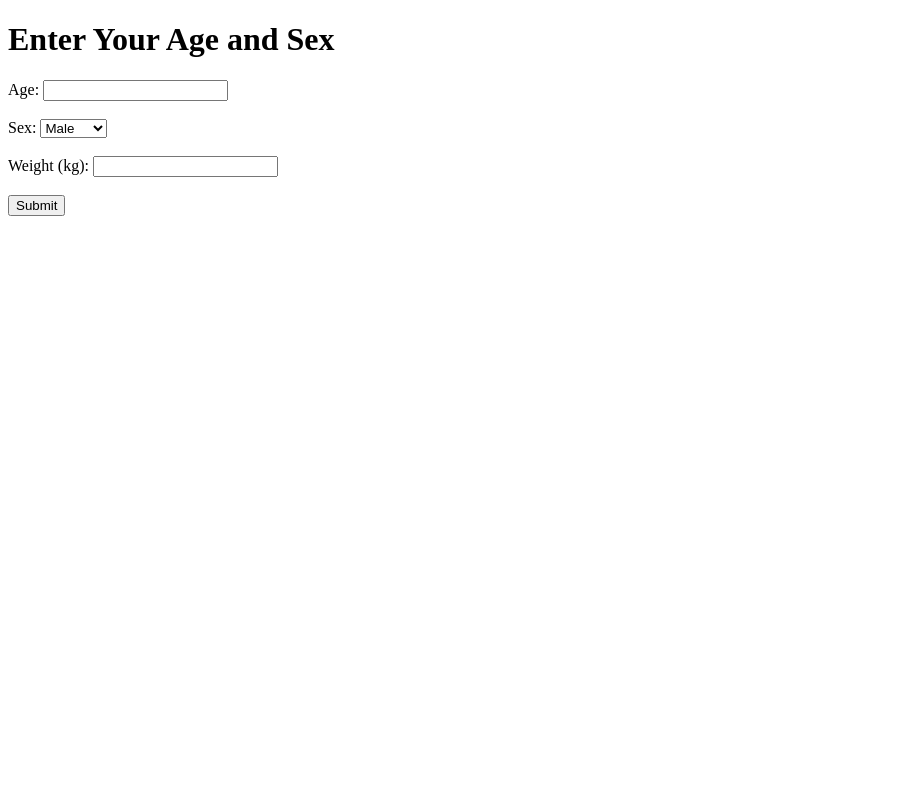
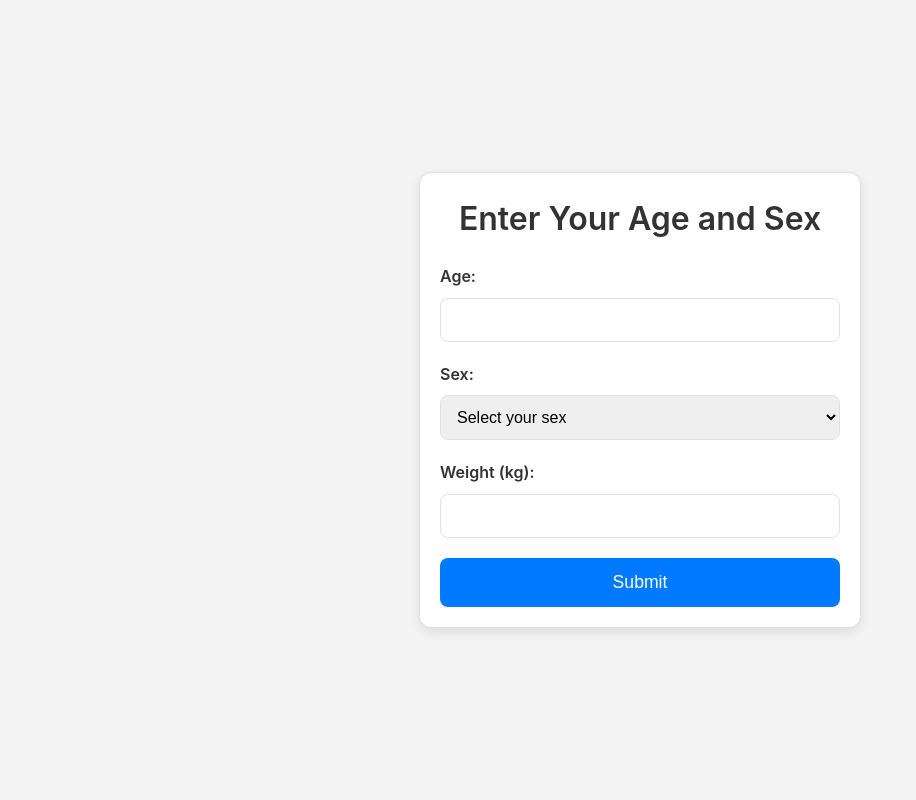
Before and after one commit to Rezatron/Recipe-Nutrient, a Flask app: page / in a window 1280 px wide. Shown: the whole page, without its empty margins (0-916 px from the left). Run offline with Flask 3, Linux system fonts and the light colour scheme.

Commit message:
form.html front end cleaned up

```diff
--- a/templates/form.html
+++ b/templates/form.html
@@ -5,23 +5,104 @@
     <meta charset="UTF-8">
     <meta name="viewport" content="width=device-width, initial-scale=1.0">
     <title>Age and Sex Form</title>
+    <style>
+        /* Reset default browser styles */
+        body, h1, h2, h3, p, ul, ol, li {
+            margin: 0;
+            padding: 0;
+        }
+
+        /* Set font family and size */
+        body {
+            font-family: -apple-system, BlinkMacSystemFont, "Segoe UI", Roboto, "Helvetica Neue", Arial, sans-serif;
+            font-size: 16px;
+            line-height: 1.6;
+            background-color: #f4f4f4;
+            display: flex;
+            justify-content: center;
+            align-items: center;
+            height: 100vh;
+        }
+
+        /* Form container */
+        form {
+            max-width: 400px;
+            width: 100%;
+            padding: 20px;
+            border: 1px solid #e0e0e0;
+            border-radius: 12px;
+            background-color: #fff;
+            box-shadow: 0 4px 12px rgba(0, 0, 0, 0.1);
+        }
+
+        h1 {
+            text-align: center;
+            margin-bottom: 20px;
+            color: #333;
+            font-weight: 600;
+        }
+
+        label {
+            display: block;
+            margin-bottom: 8px;
+            font-weight: 600;
+            color: #333;
+        }
+
+        input[type="number"],
+        select {
+            width: 100%;
+            padding: 12px;
+            font-size: 1em;
+            border: 1px solid #e0e0e0;
+            border-radius: 8px;
+            box-sizing: border-box;
+            margin-bottom: 20px;
+            transition: border-color 0.3s, box-shadow 0.3s;
+        }
+
+        input[type="number"]:focus,
+        select:focus {
+            border-color: #007aff;
+            box-shadow: 0 0 0 4px rgba(0, 122, 255, 0.2);
+            outline: none;
+        }
+
+        input[type="submit"] {
+            width: 100%;
+            padding: 14px;
+            font-size: 1.1em;
+            background-color: #007aff;
+            color: white;
+            border: none;
+            border-radius: 8px;
+            cursor: pointer;
+            transition: background-color 0.3s, box-shadow 0.3s;
+        }
+
+        input[type="submit"]:hover {
+            background-color: #005bb5;
+            box-shadow: 0 4px 12px rgba(0, 91, 181, 0.2);
+        }
+    </style>
 </head>
 
 <body>
-    <h1>Enter Your Age and Sex</h1>
     <form action="/" method="post">
+        <h1>Enter Your Age and Sex</h1>
         <label for="age">Age:</label>
-        <input type="number" id="age" name="age" required><br><br>
+        <input type="number" id="age" name="age" required>
 
         <label for="sex">Sex:</label>
         <select id="sex" name="sex" required>
+            <option value="" disabled selected>Select your sex</option>
             <option value="male">Male</option>
             <option value="female">Female</option>
             <option value="other">Other</option>
-        </select><br><br>
+        </select>
 
         <label for="weight">Weight (kg):</label>
-        <input type="number" id="weight" name="weight" required><br><br>
+        <input type="number" id="weight" name="weight" required>
 
         <input type="submit" value="Submit">
     </form>
```
